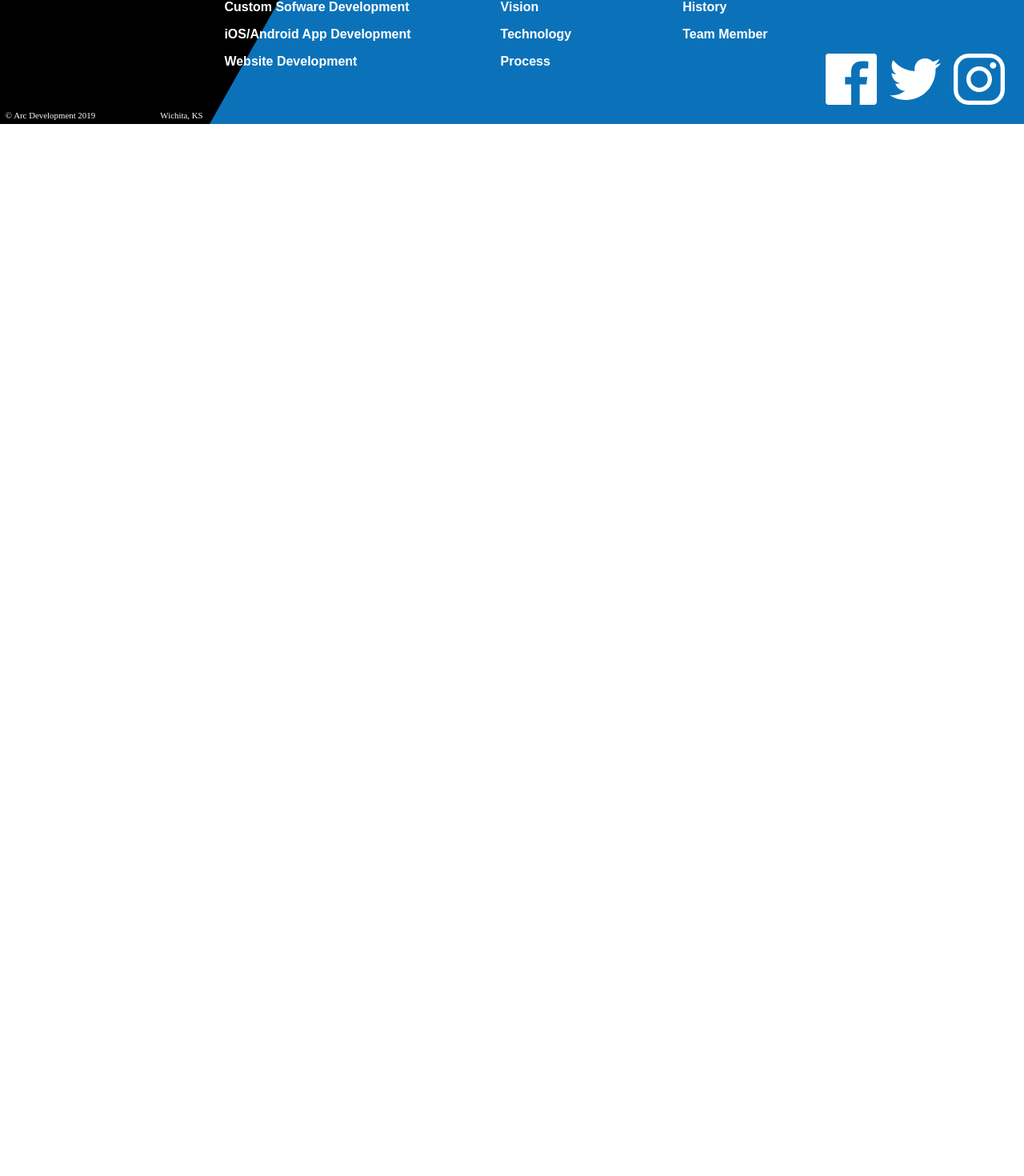
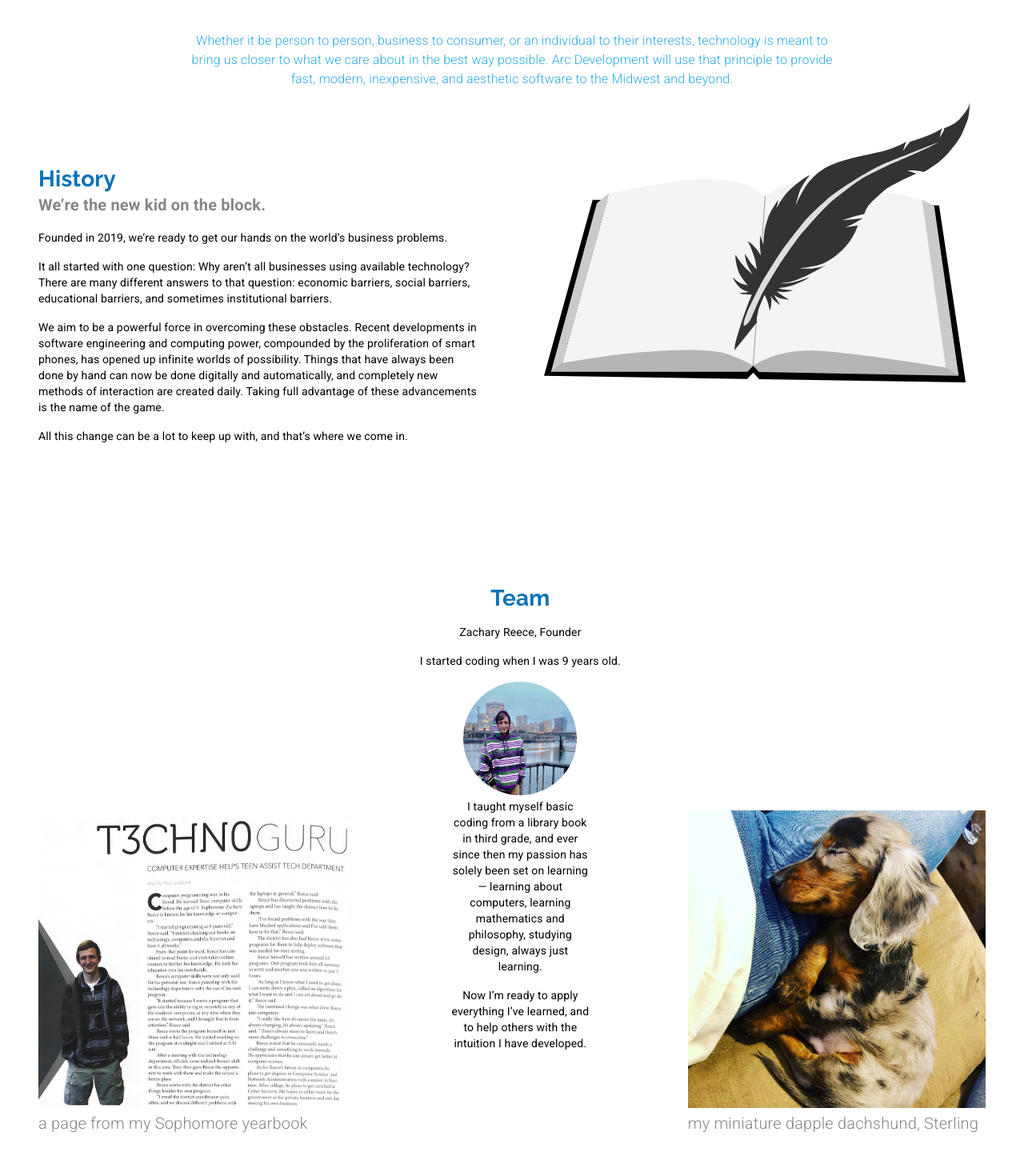
Before and after one commit to Tris-909/Material-UI-Project-1, a React (Create React App) app: page /about in a window 1280 px wide. Shown: the part 220-1690 px from the top of the page at 80% size. Before the commit the page ends 800 px from the top, so only its background shows below. Built offline with nearby package versions, Linux system fonts and the light colour scheme.

Commit message:
Adding About Us Page with Media Queries

```diff
--- /dev/null
+++ b/src/Components/AboutUs.js
@@ -0,0 +1,167 @@
+import React from 'react';
+
+import {makeStyles, useTheme} from '@material-ui/core/styles';
+import Typography from '@material-ui/core/Typography';
+
+import Grid from '@material-ui/core/Grid';
+import useMediaQuery from '@material-ui/core/useMediaQuery';
+
+import YearBook from '../assets/yearbook.svg';
+import Founder from '../assets/founder.jpg';
+import Puppy from '../assets/puppy.svg';
+import History from '../assets/history.svg';
+
+import CallToAction from './UI/CallToAction';
+
+const useStyles = makeStyles(theme => ({
+    AboutTitle: {
+        ...theme.typography.body4
+    },
+    MainContainer: {
+        padding: '2em 3em 10em 3em',
+        [theme.breakpoints.down("xs")]: {
+            padding: '2em 1em 2em 1em'
+        }
+    },
+    BorderPic: {
+        borderRadius: '1000px',
+        width: '40%',
+        [theme.breakpoints.down("md")]: {
+            width: '20%'
+        },
+        [theme.breakpoints.down("sm")]: {
+            width: '35%'
+        },
+        [theme.breakpoints.down("xs")]: {
+            width: '40%'
+        }
+    }
+}));
+
+export default function About(props) {
+    const classes = useStyles();
+    const theme = useTheme();
+
+    const matchesMD = useMediaQuery(theme.breakpoints.down("md"));
+    const matchesSM = useMediaQuery(theme.breakpoints.down("sm"));
+    const matchesXS = useMediaQuery(theme.breakpoints.down("xs"));
+
+    return(
+        <React.Fragment>
+            <Grid item container direction="column" className={classes.MainContainer}>
+                <Grid item container direction="column">
+                    <Grid item style={{marginBottom: matchesSM ? '3em' : '5em'}}>
+                        <Typography variant="h4" align={matchesSM ? "center" : undefined}>
+                            About Us
+                        </Typography>
+                    </Grid>
+                    <Grid item align="center" justify="center">
+                        <Typography paragraph style={{width: '70%'}} className={classes.AboutTitle}>
+                            Whether it be person to person, business to consumer, or an individual to their interests, technology is meant to bring us closer to what we care about in the best way possible. Arc Development will use that principle to provide fast, modern, inexpensive, and aesthetic software to the Midwest and beyond.
+                        </Typography>
+                    </Grid>
+                </Grid>
+                <Grid item container direction="row">
+                    <Grid item container direction="column" align={matchesSM ? 'center' : undefined} style={{marginRight: matchesMD ? undefined : '5em'}} md>
+                        <Grid item style={{marginTop: '5em'}}>
+                            <Typography variant="h4">
+                                History
+                            </Typography>
+                        </Grid>
+                        <Grid item>
+                            <Typography variant="body1" paragraph>
+                                <span style={{fontWeight: 'bold'}}>We’re the new kid on the block.</span>
+                            </Typography>
+                            <Typography variant="body2" paragraph>
+                                Founded in 2019, we’re ready to get our hands on the world’s business problems.
+                            </Typography>
+                            <Typography variant="body2" paragraph>
+                                It all started with one question: Why aren’t all businesses using available technology? There are many different answers to that question: economic barriers, social barriers, educational barriers, and sometimes institutional barriers.
+                            </Typography>
+                            <Typography variant="body2" paragraph>
+                                We aim to be a powerful force in overcoming these obstacles. Recent developments in software engineering and computing power, compounded by the proliferation of smart phones, has opened up infinite worlds of possibility. Things that have always been done by hand can now be done digitally and automatically, and completely new methods of interaction are created daily. Taking full advantage of these advancements is the name of the game.
+                            </Typography>
+                            <Typography variant="body2" paragraph>
+                                All this change can be a lot to keep up with, and that’s where we come in.
+                            </Typography>
+                        </Grid>
+                    </Grid>
+                    <Grid
+                        item md
+                        style={{width: matchesMD ? '100%' : undefined}}
+                        >
+                        <img src={History} alt="History Icon" style={{alignSelf: matchesMD ? 'center' : undefined, width: matchesMD ? '100%' : undefined}}/>
+                    </Grid>
+                </Grid>
+
+                <Grid
+                    item container
+                    direction={matchesMD ? "column" : "row"} justify="space-between"
+                    style={{marginTop: matchesMD ? '5em' : '10em', height: matchesMD ? undefined : '43em'}}>
+                    <Grid
+                        item container
+                        direction="column" sm
+                        style={{alignSelf: matchesMD ? "center" : 'flex-end', marginBottom: matchesMD ? '3em' : undefined}}
+                        align={matchesMD ? "center" : undefined}>
+                        <Grid item  style={{width: matchesMD ? '100%' : undefined}}>
+                            <img src={YearBook} alt="yearBook" style={{alignSelf: matchesMD ? 'center' : undefined, width: matchesMD ? '100%' : undefined}}/>
+                        </Grid>
+                        <Grid item>
+                            <Typography variant="body1">
+                                a page from my Sophomore yearbook
+                            </Typography>
+                        </Grid>
+                    </Grid>
+
+                    <Grid
+                        item container
+                        direction="column" sm
+                        style={{marginLeft: matchesMD ? undefined : '2em', marginRight: matchesMD ? undefined : '2em', alignSelf: 'flex-start'}}
+                        align={matchesMD ? "center" : undefined}>
+                        <Grid item>
+                            <Typography variant="h4" align="center" style={{marginBottom: '0.5em'}}>
+                                Team
+                            </Typography>
+                        </Grid>
+                        <Grid item>
+                            <Typography variant="body2" paragraph align="center">
+                                Zachary Reece, Founder
+                            </Typography>
+                            <Typography variant="body2" paragraph align="center">
+                                I started coding when I was 9 years old.
+                            </Typography>
+                        </Grid>
+                        <Grid item justify="center" align="center">
+                            <img src={Founder} alt="Founder" className={classes.BorderPic} style={{height: '100%'}}/>
+                        </Grid>
+                        <Grid item style={{width: matchesXS ? '80%' : '50%', alignSelf: "center", marginTop: matchesMD ? '3em' : undefined}}>
+                            <Typography variant="body2" paragraph align="center">
+                                I taught myself basic coding from a library book in third grade, and ever since then my passion has solely been set on learning — learning about computers, learning mathematics and philosophy, studying design, always just learning.
+                            </Typography>
+                            <Typography variant="body2" paragraph align="center">
+                                Now I’m ready to apply everything I’ve learned, and to help others with the intuition I have developed.
+                            </Typography>
+                        </Grid>
+                    </Grid>
+
+                    <Grid
+                        item container
+                        direction="column" sm
+                        style={{alignSelf: matchesMD ? 'center' : 'flex-end', marginTop: matchesMD ? '3em' : undefined}}
+                        align={matchesMD ? "center" : undefined}>
+                        <Grid item style={{width: matchesMD ? '100%' : undefined}}>
+                            <img src={Puppy} alt="Puppy" style={{alignSelf: matchesMD ? 'center' : undefined, width: matchesMD ? '100%' : undefined}}/>
+                        </Grid>
+                        <Grid item>
+                            <Typography variant="body1">
+                                my miniature dapple dachshund, Sterling
+                            </Typography>
+                        </Grid>
+                    </Grid>
+
+                </Grid>
+            </Grid>
+            <CallToAction />
+        </React.Fragment>
+    );
+}
--- a/src/Components/App.js
+++ b/src/Components/App.js
@@ -10,7 +10,7 @@ import CustomSoftware from './CustomSoftware';
 import MobileApps from './MobileApps';
 import WebsitesDev from './WebsitesDev';
 import Revolution from  './Revolution';
-
+import AboutUs from './AboutUs';
 function App() {
   const [isActive,setIsActive] = useState(0); // This control which tab is actived and add CSS to it
   const [selectedIndex, setSelectedIndex] = useState(0); // Control which MenuItem inside Menu is actived and add CSS to it
@@ -26,7 +26,7 @@ function App() {
           <Route exact path="/mobileapps" render={(props) => <MobileApps {...props} setIsActive={setIsActive} setSelectedIndex={setSelectedIndex}/>} />
           <Route exact path="/websites" render={(props) => <WebsitesDev {...props} setIsActive={setIsActive} setSelectedIndex={setSelectedIndex}/>} />
           <Route exact path="/revolution" render={(props) => <Revolution {...props} setIsActive={setIsActive} setSelectedIndex={setSelectedIndex}/>} />
-          <Route exact path="/about" component={() => <div>About Us</div>}/>
+          <Route exact path="/about" render={(props) => <AboutUs {...props} setIsActive={setIsActive} setSelectedIndex={setSelectedIndex}/>} />
           <Route exact path="/contact" component={() => <div>Contact</div>}/>
           <Route exact path="/estimate" component={() => <div>Estimate</div>}/>
         </Switch>
--- a/src/Components/Revolution.js
+++ b/src/Components/Revolution.js
@@ -1,14 +1,10 @@
 import React from 'react';
-
-import Button from '@material-ui/core/Button';
 
 import {makeStyles, useTheme} from '@material-ui/core/styles';
 import Typography from '@material-ui/core/Typography';
 
 import Grid from '@material-ui/core/Grid';
 import useMediaQuery from '@material-ui/core/useMediaQuery';
-
-import {Link} from 'react-router-dom';
 
 import VisionIcon from '../assets/vision.svg';
 import HammerIcon from '../assets/Screen Shot 2019-05-22 at 12.46.03 AM.svg';
--- a/src/Components/UI/Theme.js
+++ b/src/Components/UI/Theme.js
@@ -27,7 +27,7 @@ export default createMuiTheme({
             yellow: arcYellow,
             red: arcRed,
             purple: arcPurple,
-            skyblue: arcLightBlue
+            skyblue: arcLBlue
         },
         primary: {
             main: `${arcBlue}`
@@ -97,6 +97,11 @@ export default createMuiTheme({
             color: 'white',
             fontWeight: 300
         },
+        body4: {
+            fontSize: '1em',
+            color: arcLBlue,
+            fontWeight: 300
+        },
         Revo: {
             fontFamily:  'Raleway',
             fontSize: '2.25rem',
```
